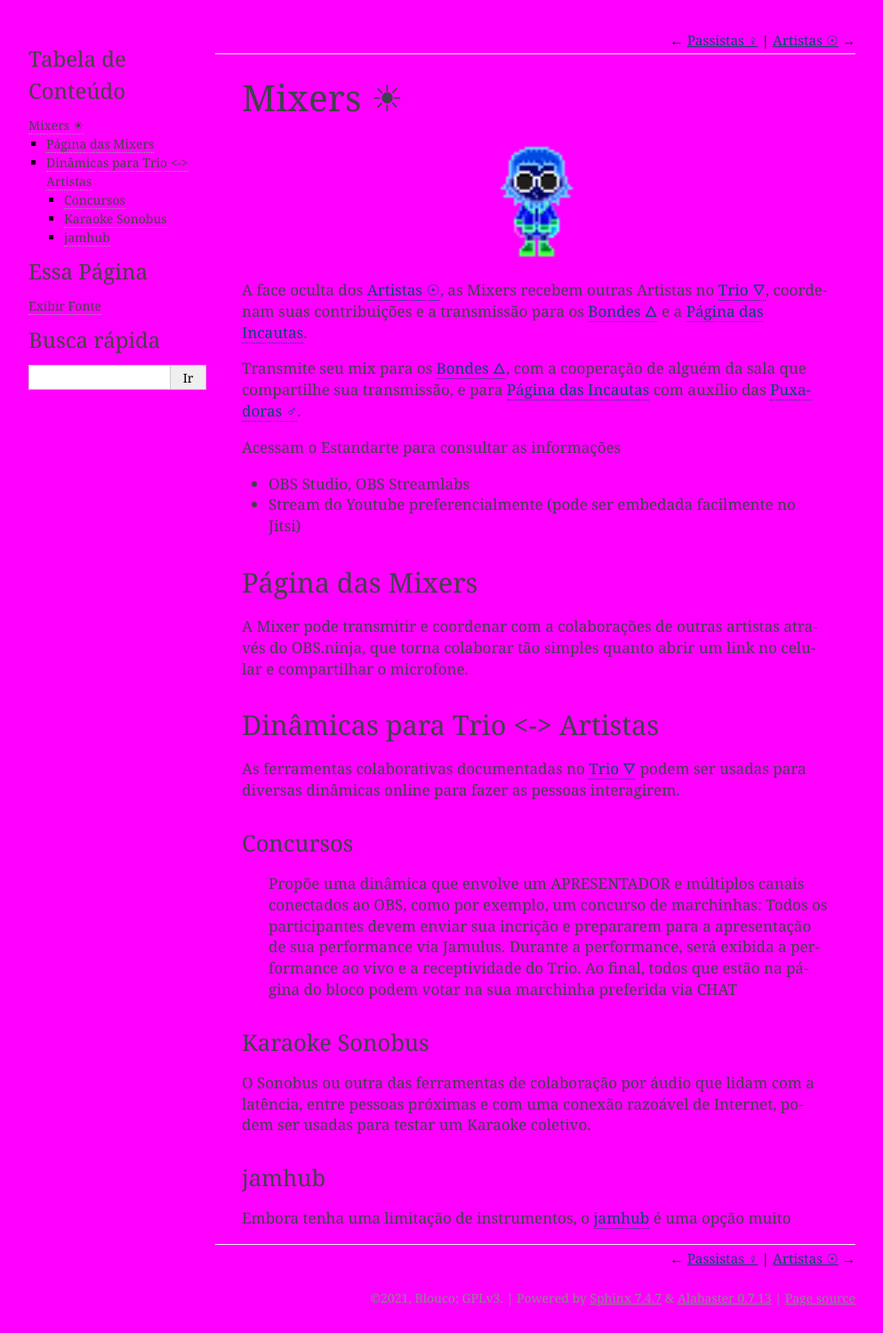
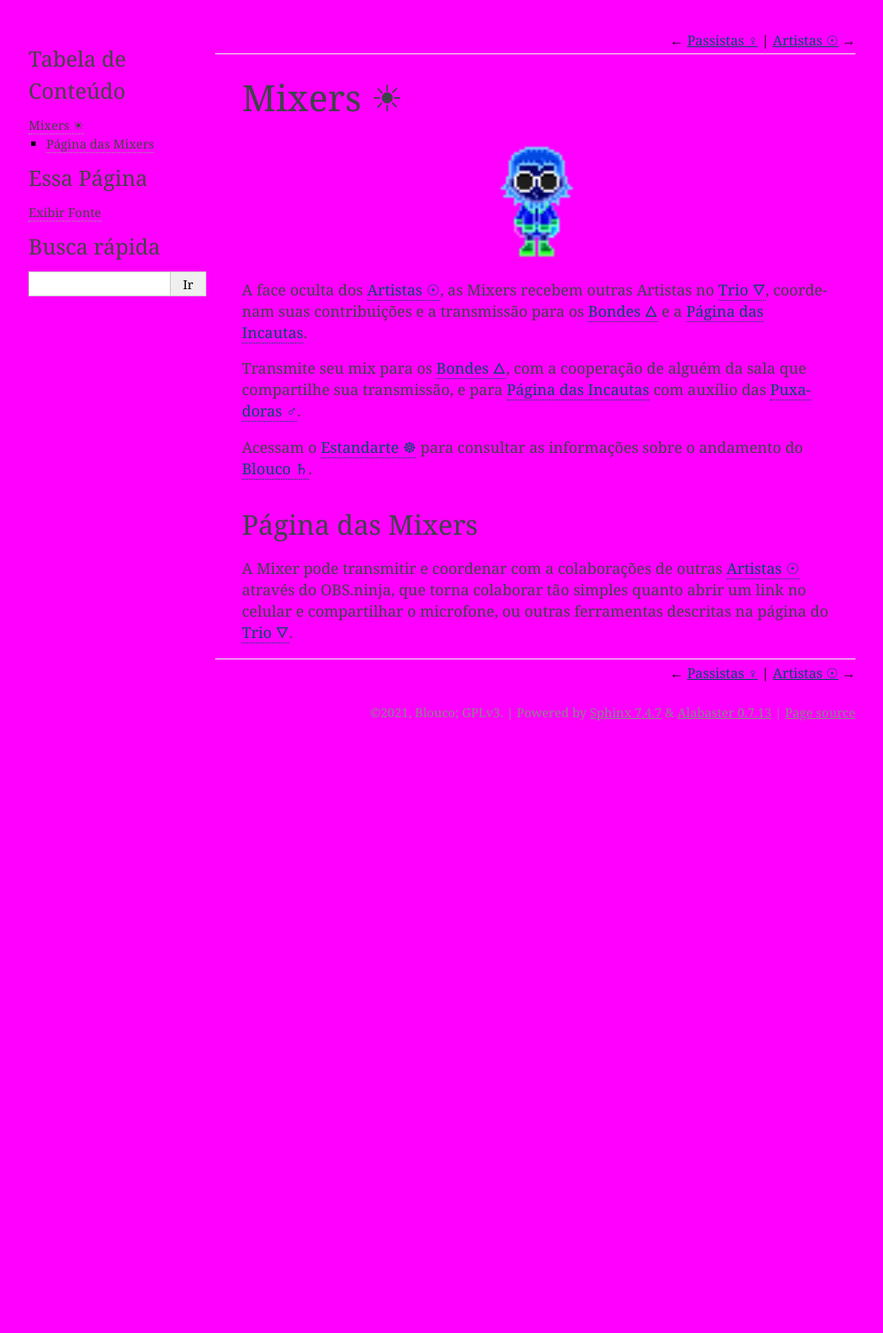
Before and after one commit to blouco/openblouco, a Sphinx documentation site: the page built from docs/divindades/mixers.rst, in a window 1280 px wide. Shown: the whole page at 89% size, without its empty margins (148-1141 px from the left). Built offline with Sphinx 7.4.7, drawn with Linux system fonts in a browser that asks for light colours; after the commit the page ends 900 px from its top, so only the background shows below that.

Commit message:
Melhorias na documentação

```diff
--- a/docs/divindades/mixers.rst
+++ b/docs/divindades/mixers.rst
@@ -12,12 +12,7 @@ A face oculta dos :ref:`Artistas`, as Mixers recebem outras Artistas no :ref:`Tr
 
 Transmite seu mix para os :ref:`Bondes`, com a cooperação de alguém da sala que compartilhe sua transmissão, e para :ref:`IncautasPág` com auxílio das :ref:`Puxadoras`.
 
-Acessam o Estandarte para consultar as informações
-
-
-- OBS Studio, OBS Streamlabs
-
-- Stream do Youtube preferencialmente (pode ser embedada facilmente no Jitsi)
+Acessam o :ref:`Estandarte` para consultar as informações sobre o andamento do :ref:`Blouco`.
 
 
 .. _MixersPág:
@@ -25,37 +20,4 @@ Acessam o Estandarte para consultar as informações
 Página das Mixers
 -----------------
 
-A Mixer pode transmitir e coordenar com a colaborações de outras artistas através do OBS.ninja, que torna colaborar tão simples quanto abrir um link no celular e compartilhar o microfone.
-
-
-Dinâmicas para Trio <-> Artistas
---------------------------------
-
-
-As ferramentas colaborativas documentadas no :ref:`Trio` podem ser usadas para diversas dinâmicas online para fazer as pessoas interagirem.
-
-Concursos
-^^^^^^^^^
-
-
-    Propõe uma dinâmica que envolve um APRESENTADOR e
-    múltiplos canais conectados ao OBS, como por exemplo,
-    um concurso de marchinhas: Todos os participantes
-    devem enviar sua incrição e prepararem para a
-    apresentação de sua performance via Jamulus. Durante a
-    performance, será exibida a performance ao vivo e a
-    receptividade do Trio. Ao final, todos que estão na
-    página do bloco podem votar na sua marchinha preferida
-    via CHAT
-
-Karaoke Sonobus
-^^^^^^^^^^^^^^^
-
-O Sonobus ou outra das ferramentas de colaboração por áudio que lidam com a latência, entre pessoas próximas e com uma conexão razoável de Internet, podem ser usadas para testar um Karaoke coletivo.
-
-
-
-jamhub
-^^^^^^
-
-Embora tenha uma limitação de instrumentos, o :ref:`jamhub` é uma opção muito
+A Mixer pode transmitir e coordenar com a colaborações de outras :ref:`Artistas` através do OBS.ninja, que torna colaborar tão simples quanto abrir um link no celular e compartilhar o microfone, ou outras ferramentas descritas na página do :ref:`Trio`.
```
Also changed, not shown: docs/BodeAludidoExcretor.html (deleted, +0 -93 lines), docs/divindades/puxadoras.rst (+6 -5 lines), docs/elementos/papo.rst (+45 -10 lines), docs/elementos/trio.rst (+46 -10 lines), docs/images/elementos/papo/markov_marchinha.png (added).
